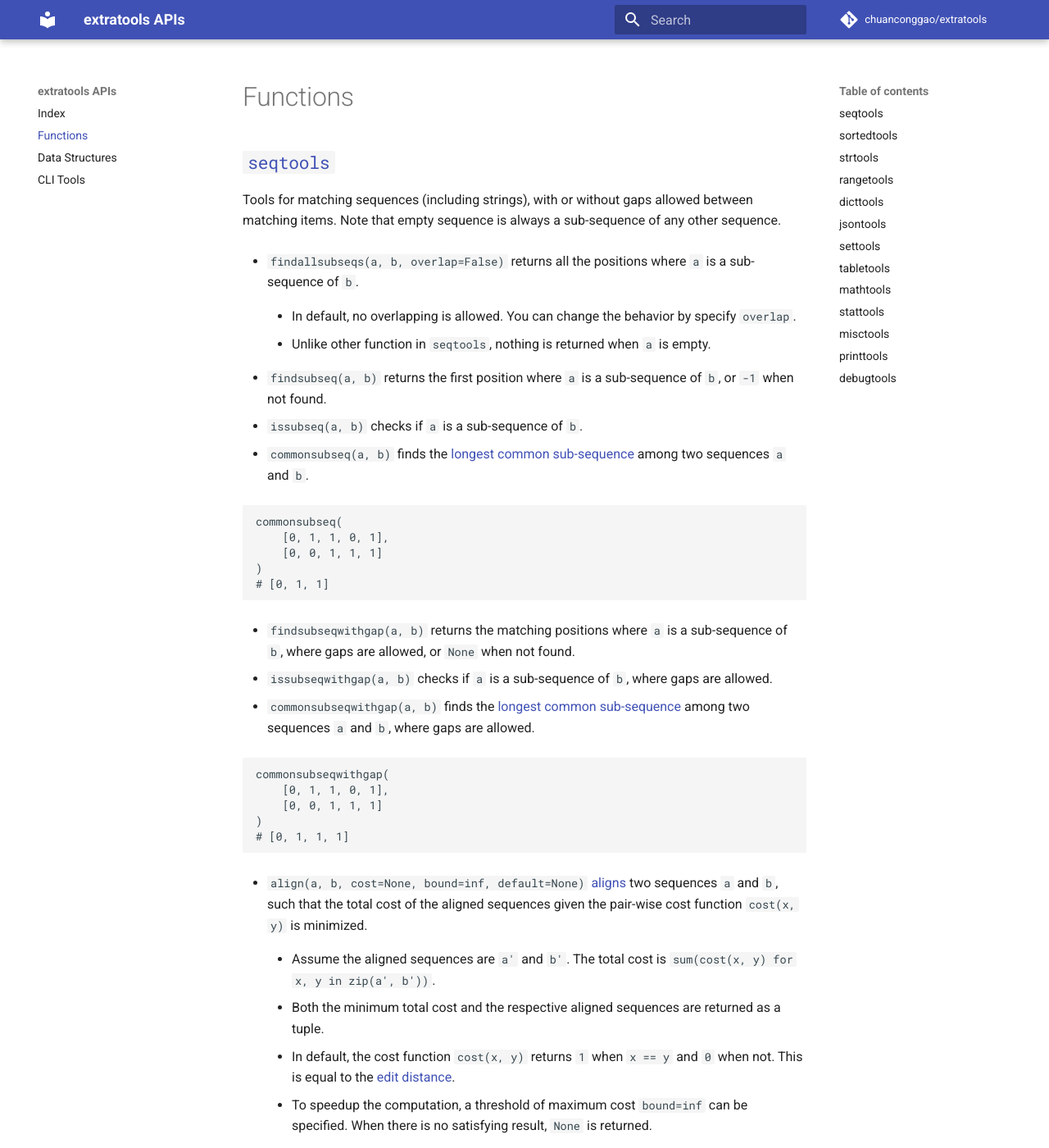
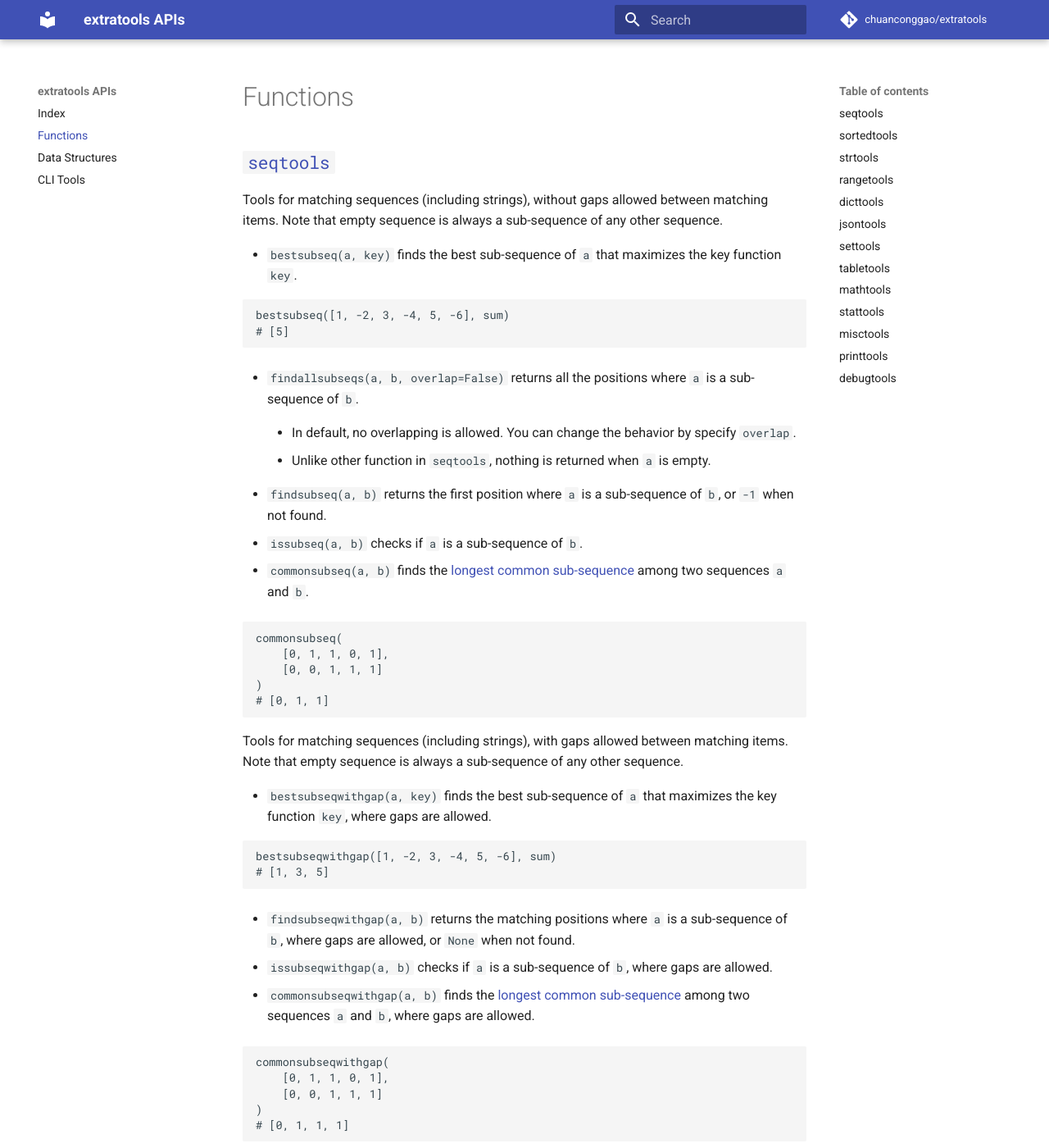
Before and after one commit to chuanconggao/extratools, an MkDocs documentation site: the page built from docs/functions.md, in a window 1280 px wide and 1400 px high. Shown: the whole window at 82% size. Built offline with MkDocs 1.6.1 and Material for MkDocs 9.7.7, drawn with Linux system fonts in a browser that asks for light colours; comment, search, counter and statistics services are not loaded; old or Windows-style settings are respelled for this version of MkDocs; some of the changed text lies outside the part shown.

Commit message:
Add multiple tools; Tweaks
Add seqtools.bestsubseq, seqtools.bestsubseqwithgap, and settools.bestsubset.

````diff
--- a/docs/functions.md
+++ b/docs/functions.md
@@ -3,7 +3,14 @@
 <a name="seqtools"></a>
 ## [`seqtools`](https://github.com/chuanconggao/extratools/blob/master/extratools/seqtools.py)
 
-Tools for matching sequences (including strings), with or without gaps allowed between matching items. Note that empty sequence is always a sub-sequence of any other sequence.
+Tools for matching sequences (including strings), without gaps allowed between matching items. Note that empty sequence is always a sub-sequence of any other sequence.
+
+- `bestsubseq(a, key)` finds the best sub-sequence of `a` that maximizes the key function `key`.
+
+``` python
+bestsubseq([1, -2, 3, -4, 5, -6], sum)
+# [5]
+```
 
 - `findallsubseqs(a, b, overlap=False)` returns all the positions where `a` is a sub-sequence of `b`.
 
@@ -23,6 +30,15 @@ commonsubseq(
     [0, 0, 1, 1, 1]
 )
 # [0, 1, 1]
+```
+
+Tools for matching sequences (including strings), with gaps allowed between matching items. Note that empty sequence is always a sub-sequence of any other sequence.
+
+- `bestsubseqwithgap(a, key)` finds the best sub-sequence of `a` that maximizes the key function `key`, where gaps are allowed.
+
+``` python
+bestsubseqwithgap([1, -2, 3, -4, 5, -6], sum)
+# [1, 3, 5]
 ```
 
 - `findsubseqwithgap(a, b)` returns the matching positions where `a` is a sub-sequence of `b`, where gaps are allowed, or `None` when not found.
@@ -418,6 +434,15 @@ flatten(json.loads("""{
 <a name="settools"></a>
 ## [`settools`](https://github.com/chuanconggao/extratools/blob/master/extratools/settools.py)
 
+Tools for matching sets.
+
+- `bestsubset(a, key)` finds the best sub-set of `a` that maximizes the key function `key`.
+
+``` python
+bestsubset({1, -2, 3, -4, 5, -6}, sum)
+# {1, 3, 5}
+```
+
 Tools for set operations.
 
 - `addtoset(s, x)` checks whether adding `x` to set `s` is successful.
--- a/setup.py
+++ b/setup.py
@@ -4,7 +4,7 @@ from setuptools import setup
 from glob import glob
 
 url = "https://github.com/chuanconggao/extratools"
-version = "0.5.7"
+version = "0.5.8"
 
 setup(
     name="extratools",
````
Also changed, not shown: 2 other files.
